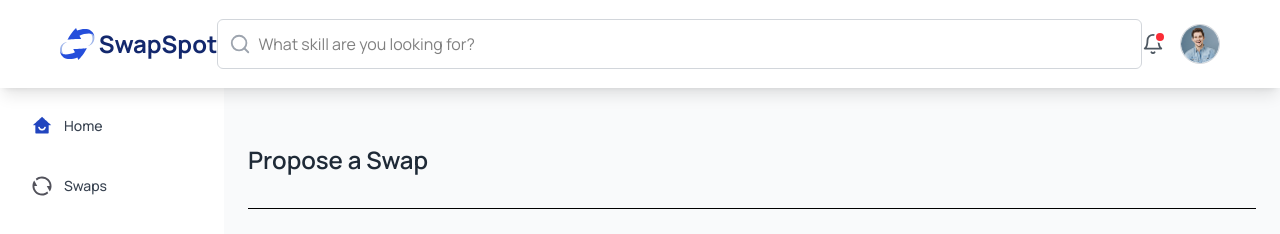
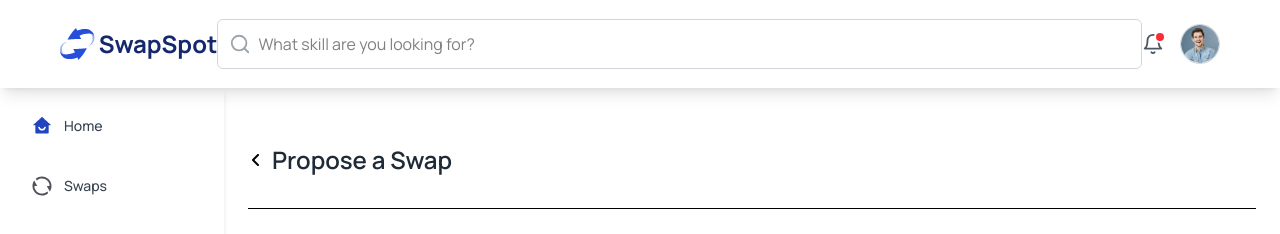
Before and after one commit to test-usa/clover-frontend, a React (Vite) app: page /dashboard/initiate-proposal in a window 1280 px wide. Shown: the top 234 px of the page. Built offline with nearby package versions, Linux system fonts and the light colour scheme.

Commit message:
Done for today

```diff
--- a/src/pages/Dashboard/DashboardLayout.tsx
+++ b/src/pages/Dashboard/DashboardLayout.tsx
@@ -17,7 +17,7 @@ const DashboardLayout = () => {
         </div>
 
         {/* Main Content */}
-        <main className="flex-1 p-6 bg-gray-50 min-h-screen">
+        <main className="flex-1 p-6  min-h-screen">
           <Outlet />
         </main>
       </div>
--- a/src/pages/Dashboard/InitiateProposal.tsx
+++ b/src/pages/Dashboard/InitiateProposal.tsx
@@ -50,7 +50,8 @@ function InitiateProposal() {
       <section className="border-b py-8">
         <div>
           {/* Header */}
-          <div className="flex flex-col">
+          <div className="flex flex-row gap-2 items-center">
+            <FaAngleLeft />
             <h1 className="text-2xl font-semibold text-gray-800">Propose a Swap</h1>
           </div>
 
```
